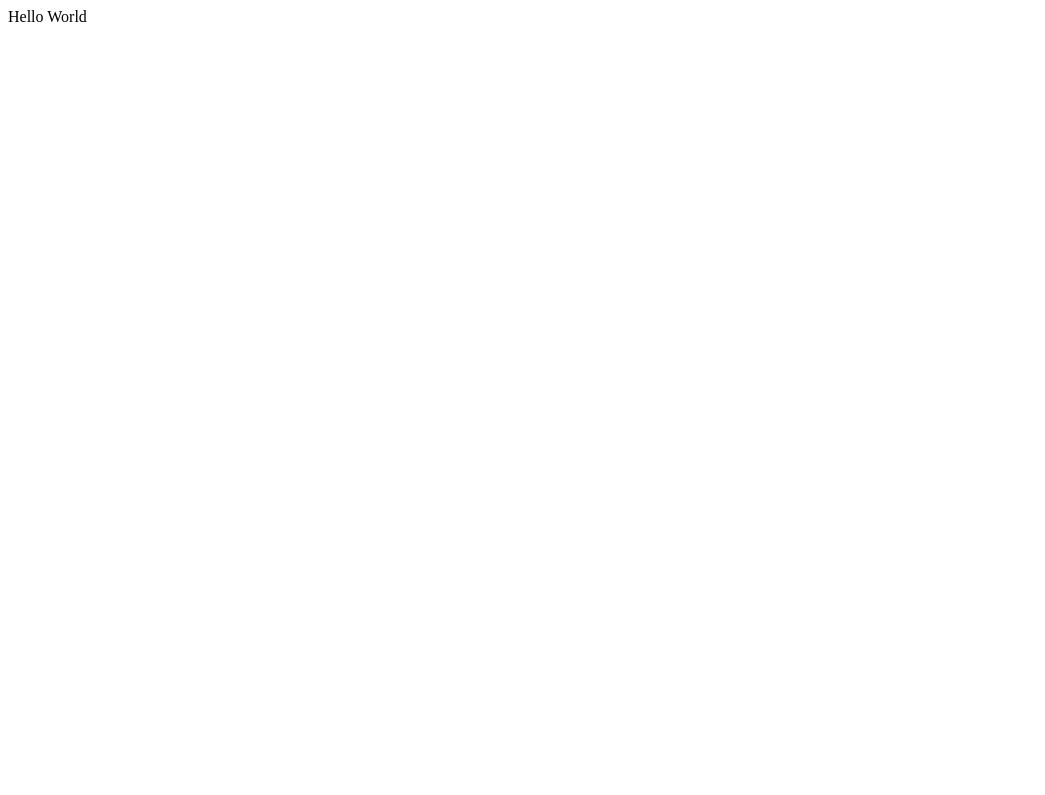
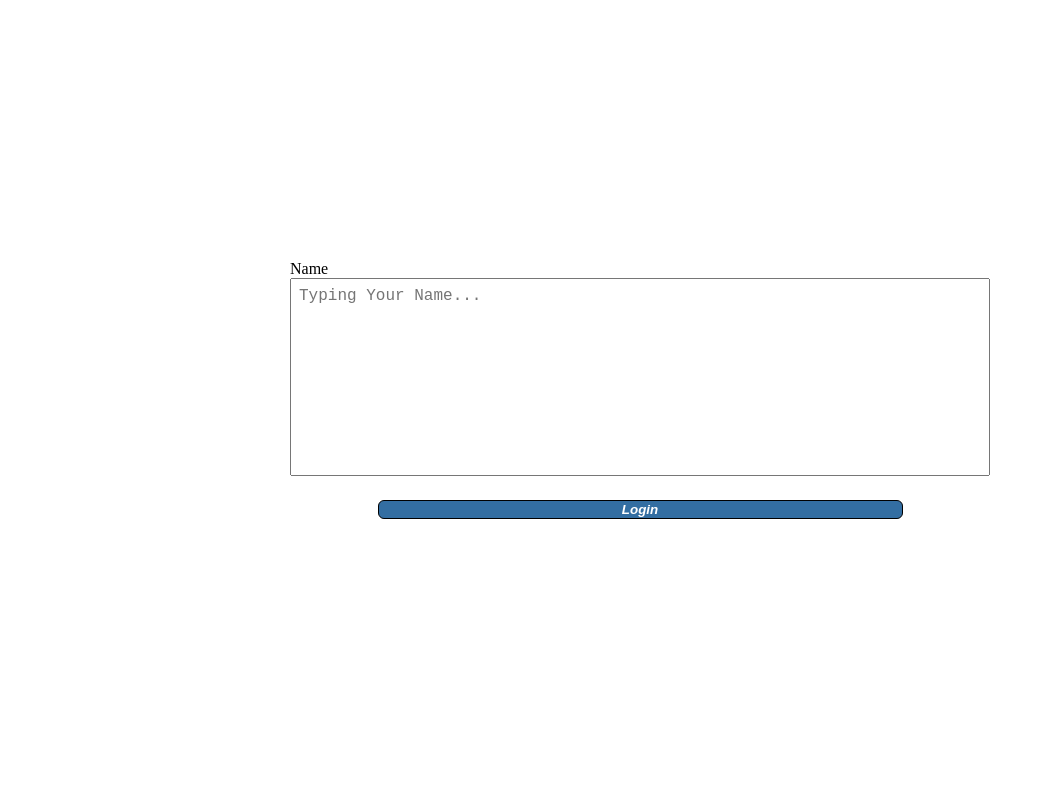
Before and after one commit to oyukruk/WebRTC, a plain HTML site: page VideoCall/index.html in a window 1280 px wide. Shown: the whole page, without its empty margins (0-1045 px from the left). Drawn offline with Linux system fonts and the light colour scheme.

Commit message:
update index
deneme

```diff
--- a/VideoCall/css/main.css
+++ b/VideoCall/css/main.css
@@ -0,0 +1,48 @@
+#home{
+    margin-top: 15rem;
+    color:black;
+    padding: 1rem;
+}
+
+#home .home-form{
+    max-width: 700px;
+    margin-left: auto;
+    margin-right: auto;
+    display: flex;
+    flex-direction: column;
+}
+
+.form-group{
+    padding: 0.25rem 0;
+    margin:0 auto;
+}
+
+.form-group label{
+    display: block;
+}
+
+.form-control{
+    width: 100%;
+    padding: 0.5rem;
+    font-size: 1rem;
+    resize: none;
+}
+
+.buttonsubmit{
+    font-weight: 700;
+    font-style: italic;
+    margin-top: 1.25rem;
+    margin-left: 87.5px;
+    margin-right: 87.5px;
+    width: 75%;
+    text-align: center;
+    background: #336ea2;
+    color: white;
+    border: 1px solid black;
+    border-radius: 6px;
+}
+
+.buttonsubmit:hover{
+    background:white;
+    color: #336ea2;
+}
--- a/VideoCall/index.html
+++ b/VideoCall/index.html
@@ -1,23 +1,31 @@
 <html>
 <head>
     <script src="js/jquery-3.5.1.min.js"></script>
+    <title>videoCapture</title>
+    <link rel="stylesheet" href="css/main.css">
 </head>
 <body>
-
-
-
-
-
-
-
 <script>
     $(document).ready(function(){
         console.log("document is ready");
     });
 
-
 </script>
-Hello World
-
+    <section id="home">
+        <div class="home-form">
+        <form action="welcome.html">
+            <div class="form-group">
+                <label for="username">Name</label>
+                <textarea name="username"
+                class="form-control"
+                id="name"
+                rows="10"
+                placeholder="Typing Your Name..."
+                ></textarea>
+            </div>
+            <button type="submit" class="buttonsubmit">Login</button>
+        </form>
+    </div>
+    </section>
 </body>
 </html>
```
